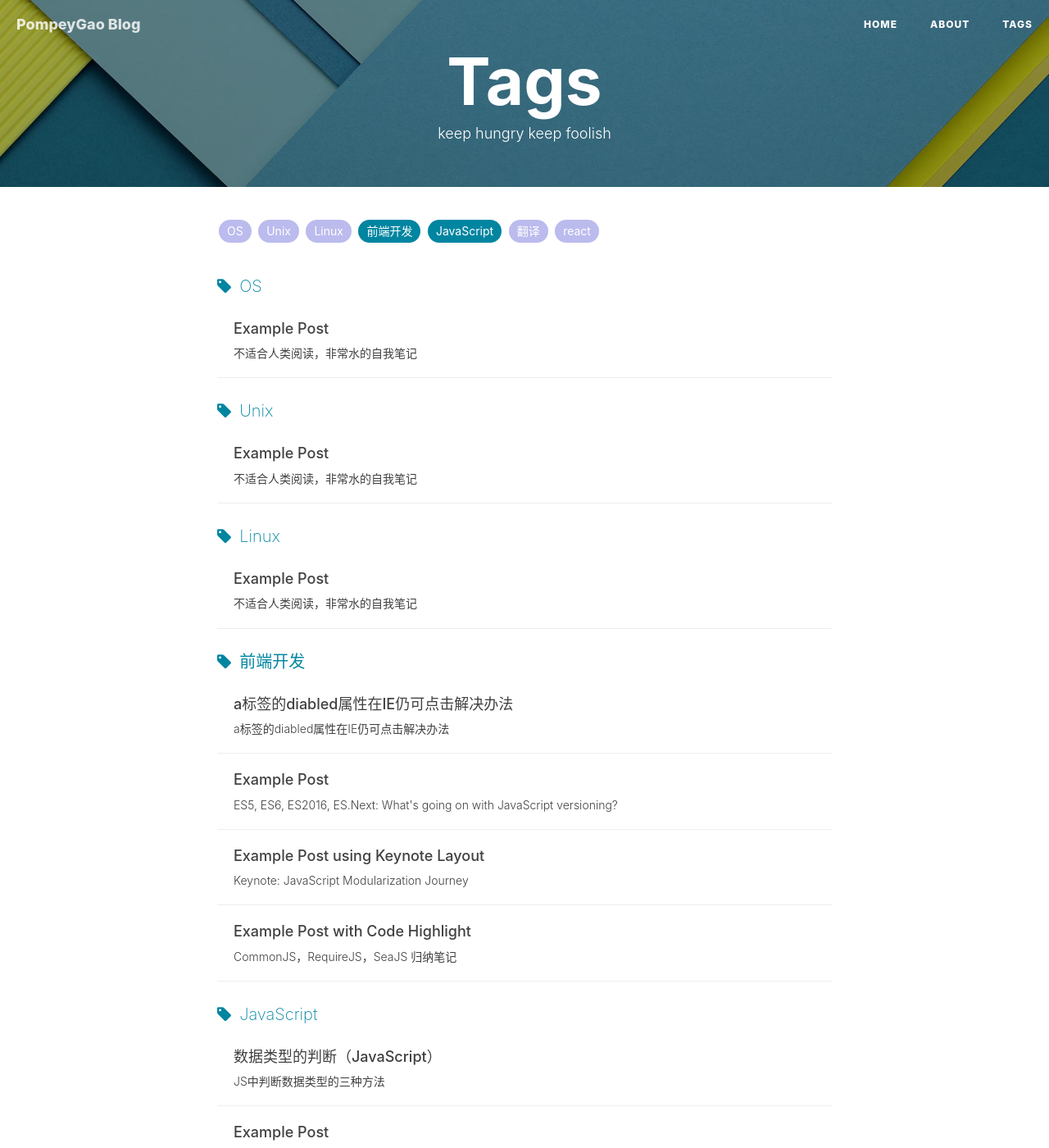
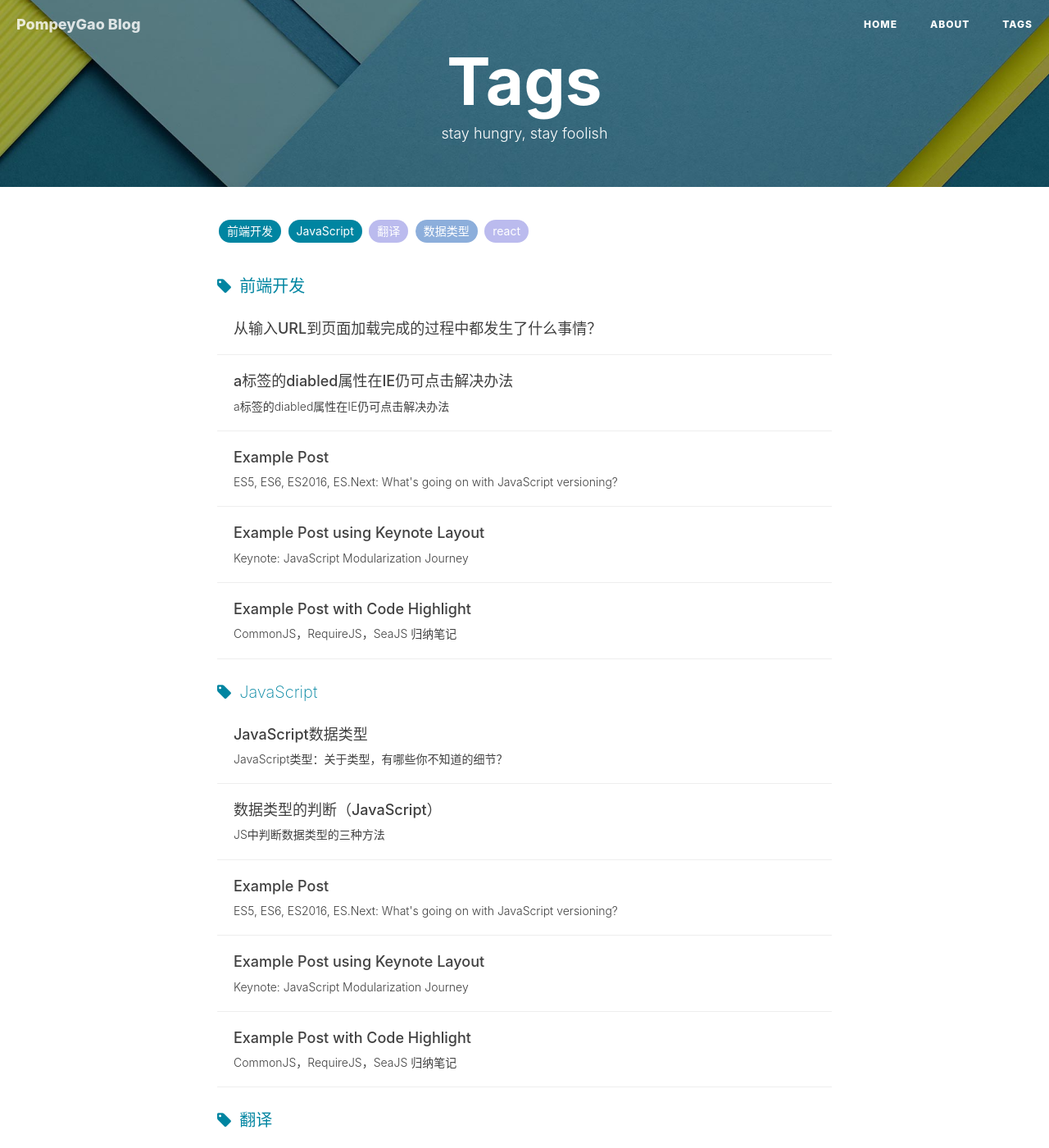
Before and after one commit to PompeyGao/pompeygao.github.io, a Jekyll site: the page built from tags.html, in a window 1280 px wide and 1400 px high. Shown: the whole window at 82% size. Built offline with Jekyll 4.4.1, drawn with Linux system fonts in a browser that asks for light colours; nearby versions of some CDN libraries; comment, search, counter and statistics services are not loaded; some of the changed lines change nothing that is shown; some of the changed text lies outside the part shown.

Commit message:
temp commit

`````diff
--- a/_config.yml
+++ b/_config.yml
@@ -3,7 +3,7 @@ title: PompeyGao Blog
 SEOTitle: 弢迹匿光的博客 | PompeyGao Blog
 header-img: img/background.jpg
 email: pompeygao@gmail.com
-description: "描述"
+description: "stay hungry, stay foolish"
 keyword: "PompeyGao, 弢迹匿光, 前端"
 url: "https://pompeygao.github.io/"              # your host, for absolute URL
 baseurl: ""         # for example, '/blog' if your blog hosted on 'host/blog'
@@ -13,7 +13,7 @@ baseurl: ""         # for example, '/blog' if your blog hosted on 'host/blog'
 # SNS settings
 RSS: false
 #weibo_username:     huxpro
-#zhihu_username:     huxpro
+# zhihu_username:     huxpro
 github_username:    pompeygao
 #twitter_username:  huxpro
 #facebook_username:  huxpro
@@ -34,7 +34,7 @@ anchorjs: true                          # if you want to customize anchor. check
 # from PR#40, to support local preview for Jekyll 3.0
 gems: [jekyll-paginate]
 
-
+plugins: [jekyll-paginate]
 
 # Markdown settings
 # replace redcarpet to kramdown,
@@ -68,7 +68,7 @@ ba_track_id: b11e9b914b9a4ce153e61b1fcbf99745
 
 # Sidebar settings
 sidebar: true                           # whether or not using Sidebar.
-sidebar-about-description: "桃李春风一杯酒，江湖夜雨十年灯。"
+sidebar-about-description: "stay hungry, stay foolish"
 sidebar-avatar: /img/avatar.jpg      # use absolute URL, seeing it's used in both `/` and `/about/`
 
 
--- a/_posts/2015-04-14-unix-linux-note.markdown
+++ /dev/null
@@ -1,229 +0,0 @@
----
-layout:     post
-title:      "Example Post"
-subtitle:   "不适合人类阅读，非常水的自我笔记"
-date:       2015-04-14
-author:     "Hux"
-header-img: "img/post-bg-unix-linux.jpg"
-tags:
-    - OS
-    - Unix
-    - Linux
----
-
-> This document is not completed and will be updated anytime.
-
-
-## Catagory
-
-1. [Unix](#unix)
-	1. [Bell Labs](#bell-labs)
-	2. [Xenix](#xenix)
-	3. [BSD](#bsd)
-	4. [FreeBSD & Apple](#freebsd--apple)
-	5. [NeXTStep](#nextstep)
-	6. [Darwin](#darwin)
-	7. [POSIX](#posix)
-2. [Unix-like](#unix-like)
-	1. [Single Unix Specification](#single-unix-specification)
-	2. [Apple iOS](#apple-ios)
-	3. [XNU Kernel](#xnu-kernel)
-3. [Linux](#linux)
-	1. [Linux Kernel](#linux-kernel)
-	2. [GNU Project](#gnu-project)
-	3. [Android](#android)
-	4. [Android Kernel](#android-kernel)
-	5. [Android ROM](#android-rom)
-	6. [Chrome OS](#chrome-os)
-	7. [Chromium OS](#chromium-os)
-
----
-
-## Unix
-
-
-> Unix is a **family** of multitasking, multiuser computer OS.
-
-
-Derive from the original **AT&T Unix**, Developed in the 1970s at **Bell Labs** (贝尔实验室), initially intended for use inside the **Bell System**.
-
-- #### Bell Labs
-Bell 和 AT&A 在那时已经是一家了，可以看到那时的通信公司真是一线 IT 公司呢。
-**C 语言也是 Bell Labs 的产物**，从一开始就是为了用于 Unix 而设计出来的。所以 Unix （在 73 年用 C 重写）在高校流行后，C 语言也获得了广泛支持。
-
-
-
-AT&T licensed Unix to outside parties(第三方) from the late 1970s, leading to a variety of both **academic** (最有有名的 BSD ) and **commercial** (Microsoft Xenix, IBM AIX, SunOS Solaris)
-
-- #### Xenix
-微软 1979 年从 AT&A 授权来的 Unix OS，配合着 x86 成为当时最受欢迎的 Unix 发行版。后来 M$ 和 IBM 合作开发 OS/2 操作系统后放弃，后来最终转向 **Windows NT**。
-
-- #### BSD
-**Barkeley Software Distribution**, also called Berkeley Unix. Today the term "BSD" is used to refer to any of the BSD descendants(后代) which together form a branch of the family of Unix-like OS.(共同组成了一个分支)
-	- **BSD 最大的贡献是在 BSD 中率先增加了虚拟存储器和 Internet 协议**，其 TCP/IP(IPv4 only) 代码仍然在现代 OS 上使用（ Microsoft Windows and most of the foundation of Apple's OS X and iOS ）
-	- BSD 后来发展出了众多开源后代，包括 FreeBSD, OpenBSD, NetBSD 等等……很多闭源的 vendor Unix 也都从 BSD 衍生而来。
-
-- #### FreeBSD & Apple
-FreeBSD 不但是 Open Source BSD 中占有率最高的，还直接影响了 Apple Inc : NeXT Computer 的团队在 FreeBSD 上衍生出了 NeXTSTEP 操作系统，这货后来在 Apple 时期演化成了 **Darwin** ，这个“达尔文”居然还是个开源系统，而且是 the Core of **Mac OS X** and **iOS**.
-
-- #### NeXTSTEP
-An **object-oriented**, multitasking OS. Low-level C but High-level OC language and runtime the first time, combined with an **OO aplication layer** and including several "kits".
-大家都知道 NeXT 是 Steve Jobs 被 forced out of Apple 后和 a few of his coworkers 创办的，所以 **NeXTSTEP 绝对是证明 Jobs 实力的作品。**
-
-- #### Darwin
-[Darwin](http://en.wikipedia.org/wiki/Darwin_(operating_system\)), the core set of components upon which Mac OS X and iOS based, mostly POSIX compatible, but has never, by itself, been certified as being compatible with any version of **POSIX**. (OS X, since Leopard, has been certified as compatible with the Single UNIX Specification version 3)
-**所以说 Mac OS X 算是很正统 Unix 的了**
-
-- #### POSIX
-可移植操作系统接口, Portable Operating System Interface, is a family of standards specified by the IEEE from maintaining compatibility between OS, defines the API along with Command Line Shells and utility interfaces, for software comaptibility with variants of Unix and other OS.
-	- Fully POSIX compliant:
-		- OS X
-		- QNX OS (BlackBerry)
-	- Mostly complicant:
-		- Linux
-		- OpenBSD/FreeBSD
-		- Darwin (Core of **iOS** & OS X)
-		- **Android**
-	- Complicant via compatibility feature （通过兼容功能实现兼容）
-		- Windows NT Kernel
-			- Windows Server 2000, 2003, 2008, 2008 R2, 2012
-		- Symbian OS (with PIPS)
-			- Symbian was a closed-source OS.
-
-
----
-
-## Unix-like
-
-> A Unix-like (sometimes referred to as UN*X or *nix) operating system is one that behaves in a manner similar to a Unix system, while not necessarily conforming to or being certified to any version of the **Single UNIX Specification**.
-
-There is no standard for defining the term.
-其实 Unix-like 是个相对模糊的概念：
-
-* 最狭义的 Unix 单指 Bell Labs's Unix
-* 稍广义的 Unix 指代所有 Licensed Unix, 即通过了 SUS 的 Unix-like ，比如 OS X
-* 最广义的 Unix 即所有 Unix-like 系统，无论它是否通过过任何 SUS，包括 Linux，BSD Family 等
-
-#### Single UNIX Specification
-The Single UNIX Specification (SUS) is the collective name of a family of standards for computer OS, compliance with which is required to **qualify for the name "Unix"**, like **POSIX**.
-
-#### Apple iOS
-iOS is a **Unix-like OS based on Darwin(BSD)** and OS X, which share some frameworks including Core Foundation, Founadtion and the Darwin foundation with OS X, but, Unix-like shell access is not avaliable for users and restricted for apps, **making iOS not fully Unix-compatible either.**
-
-The iOS kernal is **XNU**, the kernal of Darwin.
-
-#### XNU Kernel
-XNU, the acronym(首字母缩写) for ***X is Not Unix***, which is the **Computer OS Kernel** developed at Apple Inc since Dec 1996 for use in the Mac OS X and released as free open source software as part of Darwin.
-
-
----
-
-## Linux
-
-
-> Linux is a Unix-like and mostly POSIX-compliant computer OS.
-
-
-![Unix_timeline](http://upload.wikimedia.org/wikipedia/commons/thumb/c/cd/Unix_timeline.en.svg/800px-Unix_timeline.en.svg.png)
-
-
-#### Linux Kernel
-
-严格来讲，术语 Linux 只表示 [Linux Kernel](http://en.wikipedia.org/wiki/Linux_kernel) 操作系统内核本身，比如说 Android is Based on Linux (Kernel). Linus 编写的也只是这一部分，一个免费的 Unix-like Kernel，并不属于 GNU Project 的一部分。
-
-但通常把 Linux 作为 Linux Kernel 与大量配合使用的 GNU Project Software Kit (包括 Bash, Lib, Compiler, 以及后期的 GUI etc) 所组合成的 OS 的统称。（包括各类 Distribution 发行版）
-
-这类操作系统也被称为 **GNU/Linux**
-
-
-#### GNU Project
-
-The GNU Project is a **free software, mass collaboration** project, which based on the following freedom rights:
-
-* Users are free to run the software, share (copy, distribute), study and modify it.
-* GNU software guarantees these freedom-rights legally (via its license).
-* So it is not only FREE but, more important, FREEDOM.
-
-In order to ensure that the *entire* software of a computer grants its users all freedom rights (use, share, study, modify), even the most fundamental and important part, **the operating system**, needed to be written.
-
-This OS is decided to called **GNU (a recursive acronym meaning "GNU is not Unix")**. By 1992, the GNU Project had completed all of the major OS components except for their kernel, *GNU Hurd*.
-
-With the release of the third-party **Linux Kernel**, started independently by *Linus Torvalds* in 1991 and released under the GPLv0.12 in 1992, for the first time it was possible to run an OS **composed completely of free software**.
-
-Though the Linux kernel is not part of the GNU project, it was developed using GCC and other GNU programming tools and was released as free software under the GPL.
-
-Anyway, there eventually comes to the **GNU/Linux**
-
-
-* **GPL**: GNU General Public License
-* **GCC**: GNU Compiler Collection
-
-其他与 GPL 相关的自由/开源软件公共许可证：
-
-* [Mozilla Public License](http://en.wikipedia.org/wiki/Mozilla_Public_License)
-* [MIT License](http://en.wikipedia.org/wiki/MIT_License)
-* [BSD Public License](http://en.wikipedia.org/wiki/BSD_licenses)
-	* GPL 强制后续版本必须是自由软件，而 BSD 的后续可以选择继续开源或者封闭
-* [Apache License](http://en.wikipedia.org/wiki/Apache_License)
-
-![Public License](http://dl2.iteye.com/upload/attachment/0047/4142/d770c85a-49b7-3c7f-8ae2-cbb6451e00d8.png)
-
-#### Android
-
-Android is a mobile OS based on **Linux Kernel**, so it's definitely **Unix-like**.
-
-**Linux is under GPL so Android has to be open source**.
-Android's source code is released by Google under open source licenses, although most Android devices ultimately ship with a combination of open source and proprietary software, including proprietary software developed and licensed by Google *(GMS are all proprietary)*
-
-#### Android Kernel
-
-Android's kernel is based on one of the Linux kernel's long-term support (LTS) branches.
-
-**Android's variant of the Linux kernel** has further architectural changes that are implemented by Google outside the typical Linux kernel development cycle, and, certain features that Google contributed back to the Linux kernel. Google maintains a public code repo that contains their experimental work to re-base Android off the latest stable Linux versions.
-
-Android Kernel 大概是 Linux Kernel 最得意的分支了，Android 也是 Linux 最流行的发行版。不过，也有一些 Google 工程师认为 Android is not Linux in the traditional Unix-like Linux distribution sense. 总之这类东西就算有各种协议也还是很难说清楚，在我理解里 Android Kernel 大概就是 fork Linux Kernel 之后改动和定制比较深的例子。
-
-
-#### Android ROM
-
-既然提到 Android 就不得不提提 Android ROM
-
-ROM 的本义实际上是只读内存：
-
-**Read-only memory** (ROM) is a class of storage medium used in computers and other electronic devices. Data stored in ROM can only be modified slowly, with difficulty, or not at all, so it is **mainly used to distribute firmware (固件)** (software that is very closely tied to specific hardware, and unlikely to need frequent updates).
-
-ROM 在发展的过程中不断进化，从只读演变成了可编程可擦除，并最终演化成了 Flash
-
-* PROM (Programmable read-only memory)
-* EPROM (Erasable programmable read-only memory)
-* EEPROM (Electrically erasable programmable read-only memory)
-	* Flash memory (闪存)
-
-Flash 的出现是历史性的，它不但可以作为 ROM 使用，又因其极高的读写速度和稳定性，先后发展成为U盘（USB flash drives）、移动设备主要内置存储，和虐机械硬盘几条街的固态硬盘（SSD），可以说这货基本统一了高端存储市场的技术规格。
-
-所以我们平时习惯说的 ROM 其实还是来源于老单片机时代，那时的 ROM 真的是写了就很难（需要上电复位）、甚至无法修改，所以那时往 ROM 里烧下去的程序就被称作 firmware ，固件。久而久之，虽然技术发展了，固件仍然指代那些不常需要更新的软件，而 ROM 这个词也就这么沿用下来了。
-
-所以在 wiki 里是没有 Android ROM 这个词条的，只有 [List of custom Android firmwares](http://en.wikipedia.org/wiki/List_of_custom_Android_firmwares)
-
-> A custom firmware, also known as a custom ROM, ROM, or custom OS, is an aftermarket distribution of the Android operating system. They are based on the Android Open Source Project (AOSP), hence most are open-sourced releases, unlike proprietary modifications by device manufacturers.
-
-各类 Android ROM 在 Android 词类下也都是属于 **Forks and distributions** 一类的。
-
-所以我说，其实各类 Android ROM 也好，fork Android 之流的 YunOS、FireOS 也好，改了多少东西，碰到多深的 codebase ……**其实 ROM 和 Distribution OS 的界限是很模糊的**，为什么 Android 就不可以是移动时代的 Linux ，为什么 Devlik/ART 就不能是移动时代的 GCC 呢？
-
-#### Chrome OS
-
-Chrome OS is an operating system based on the **Linux kernel** and designed by Google to work with web applications and installed applications.
-
-虽然目前只是个 Web Thin Client OS ，但是 RoadMap 非常酷……
-
-* **Chrome Packaged Application** (Support working offline and installed)
-* **Android App Runtime** (run Android applications natively...fxxking awesome)
-
-平复一下激动的心情，还是回到正题来：
-
-#### Chromium OS
-
-Chrome OS is based on Chromium OS, which is the open-source development version of Chrome OS, which is a **Linux distribution** designed by Google.
-
-For Detail, Chromium OS based on [Gentoo Linux](http://en.wikipedia.org/wiki/Gentoo_Linux), emm...
--- a/_posts/2018-05-29-js-type.markdown
+++ b/_posts/2018-05-29-js-type.markdown
@@ -7,6 +7,7 @@ author:     "pompeygao"
 header-img: "img/post-bg-js-version.jpg"
 tags:
     - JavaScript
+    - 数据类型
 ---
 
 ## 数据类型
--- /dev/null
+++ b/_posts/2019-01-14-url--browers.markdown
@@ -0,0 +1,23 @@
+---
+layout:     post
+title:      "从输入URL到页面加载完成的过程中都发生了什么事情？"
+subtitle:   ""
+date:       2019-01-14
+author:     "pompeygao"
+header-img: "img/post-bg-unix-linux.jpg"
+tags:
+    - 前端开发
+---
+
+
+
+1. 输入地址
+2. 浏览器查找域名的 IP 地址这一步包括 DNS 具体的查找过程，包括：浏览器缓存->系统缓存->路由器缓存...
+3. 浏览器向 web 服务器发送一个 HTTP 请求
+4. 服务器的永久重定向响应（从 http://example.com 到 http://www.example.com）
+5. 浏览器跟踪重定向地址
+6. 服务器处理请求
+7. 服务器返回一个 HTTP 响应
+8. 浏览器渲染 HTML
+9. 浏览器发送请求获取嵌入在 HTML 中的资源（如图片、音频、视频、CSS、JS等等）
+10. 浏览器发送异步请求
--- /dev/null
+++ b/_posts/2020-07-23-data-types-js.markdown
@@ -0,0 +1,95 @@
+---
+layout:     post
+title:      "JavaScript数据类型"
+subtitle:   "JavaScript类型：关于类型，有哪些你不知道的细节？"
+date:       2020-07-23
+author:     "pompeygao"
+header-img: "img/post-bg-unix-linux.jpg"
+tags:
+    - JavaScript
+    - 数据类型
+---
+
+## 数据类型
+
+最新的 ECMAScript 标准定义了 8种数据类型:
+
+- 6种原始类型，可以由`typeof`运算符检查
+
+  - `Undefined`: `typeof instance === "undefined"`
+  - `Boolean`: `typeof instance === "boolean"`
+  - `Number`: `typeof instance === "number"`
+  - `String`: `typeof instance === "string"`
+  - `Symbol`: `typeof instance === "symbol"`
+  - `BigInt`: `typeof instance === "bigint"`
+
+- `Null`: `typeof instance === "object"`
+
+  > 特殊的原始类型
+
+- `Object`: `typeof instance === "object"`
+
+
+
+#### Undefined、Null
+
+- `Undefined`类型的值只有一个 `undefined`。任何变量在赋值前都是`Undefined`类型、值为`undefined`。一般我们可以用全局变量`undefined`来表达这个值，或者用`void`运算把任意一个表达式变成`undefined`值。
+
+  *但是在JavaScript中 `undefined` 是一个变量，不是关键字，所以为了避免无意中被篡改，可以使用 `void 0` 来获取 `undefined` 值*
+
+  ```javascript
+  // 可能在非全局作用域中被当作标识符（变量名）来使用
+  (function() {
+  var undefined = 'foo';
+  console.log(undefined, typeof undefined)
+  })()
+  // 输出：foo string
+  ````
+
+- `Null`类型也只有一个值，就是 `null`，它的语义表示空值，与 `undefined `不同，`null`是JavaScript关键字，所以在任何代码中，你都可以放心用 `null `关键字来获取` null `值。
+
+- `Undefined `跟 `Null `有一定的表意差别，`Null `表示的是：“定义了但是为空”。所以，在实际编程时，我们一般不会把变量赋值为 `undefined`，这样可以保证所有值为` undefined `的变量，都是从未赋值的自然状态。
+
+#### Boolean
+
+- 只有两个值 `true`和`false`。
+
+#### Number
+
+- 根据 ECMAScript 标准，JavaScript 中只有一种数字类型：基于 IEEE 754 标准的双精度 64 位二进制格式的值（-(2^53 -1) 到 2^53 -1）。**它并没有为整数给出一种特定的类型**。除了能够表示浮点数外，还有一些带符号的值：`+Infinity`，`-Infinity` 和 `NaN` (非数值，Not-a-Number)。
+
+- 要检查值是否大于或小于 `+/-Infinity`，你可以使用常量 [`Number.MAX_VALUE`](https://developer.mozilla.org/zh-CN/docs/Web/JavaScript/Reference/Global_Objects/Number/MAX_VALUE) 和 [`Number.MIN_VALUE`](https://developer.mozilla.org/zh-CN/docs/Web/JavaScript/Reference/Global_Objects/Number/MIN_VALUE)。另外在 ECMAScript 6 中，你也可以通过 [`Number.isSafeInteger()`](https://developer.mozilla.org/zh-CN/docs/Web/JavaScript/Reference/Global_Objects/Number/isSafeInteger) 方法还有 [`Number.MAX_SAFE_INTEGER`](https://developer.mozilla.org/zh-CN/docs/Web/JavaScript/Reference/Global_Objects/Number/MAX_SAFE_INTEGER) 和 [`Number.MIN_SAFE_INTEGER`](https://developer.mozilla.org/zh-CN/docs/Web/JavaScript/Reference/Global_Objects/Number/MIN_SAFE_INTEGER) 来检查值是否在双精度浮点数的取值范围内。 超出这个范围，JavaScript 中的数字不再安全了。
+
+- 为什么在 JavaScript 中，0.1+0.2 不等于0.3
+
+  ```js
+  0.1 + 0.2  === 0.3  // false
+  ```
+
+  计算机中的数字都是以二进制存储的，如果要计算 0.1 + 0.2 的结果，**计算机会先把 0.1 和 0.2 分别转化成二进制，然后相加，最后再把相加得到的结果转为十进制** 。 所以0.1+0.2在的计算过程如下:
+
+  - 先将0.1和0.2转化为二进制，但有一些浮点数在转化为二进制时，会出现无限循环 。比如， 十进制的 0.1 转化为二进制，会得到如下结果：
+
+  ```javascript
+  0.0001 1001 1001 1001 1001 1001 1001 1001 …（1001无限循环）
+  ```
+
+  而存储结构中的尾数部分最多只能表示`53`位。为了能表示 0.1，只能模仿十进制进行四舍五入了，但二进制只有 0 和 1 ， 于是变为 0 舍 1 入 。 因此，0.1 在计算机里的二进制表示形式如下：
+
+
+  ```javascript
+  0.0001100110011001100110011001100110011001100110011001101
+  ```
+
+  - 将十进制的0.1和0.2相加，在计算浮点数相加时，需要先进行 “对位”，将较小的指数化为较大的指数，并将小数部分相应右移：
+
+     ![0.1+0.2](/img/in-post/data-types-js/add.png)
+
+  - 最后使用`JS`将二进制结果使用十进制表示
+
+     ```
+     (-1)**0 * 2**-2 * (0b10011001100110011001100110011001100110011001100110100 * 2**-52); //0.30000000000000004
+     console.log(0.1 + 0.2) ; // 0.30000000000000004
+     ```
+
+  - 从上面的计算过程可以看出，0.1 和 0.2 在转换为二进制时就发生了一次精度丢失，而对于计算后的二进制又有一次精度丢失 。因此，得到的结果是不准确的。
--- a/package.json
+++ b/package.json
@@ -16,7 +16,7 @@
         "url": "https://github.com/PompeyGao/pompeygao.github.io"
     },
     "scripts": {
-        "preview": "cd _site; python -m SimpleHTTPServer 8020",
+        "preview": "cd _site & python -m http.server 8020",
         "watch": "grunt watch & npm run preview & jekyll serve -w;"
     }
 }
--- a/tags.html
+++ b/tags.html
@@ -1,7 +1,7 @@
 ---
 title: Tags
 layout: default
-description: keep hungry keep foolish
+description: stay hungry, stay foolish
 header-img: "img/tag-bg.jpg"
 ---
 
`````
Also changed, not shown: img/in-post/data-types-js/add.png (added), 1 other file.
